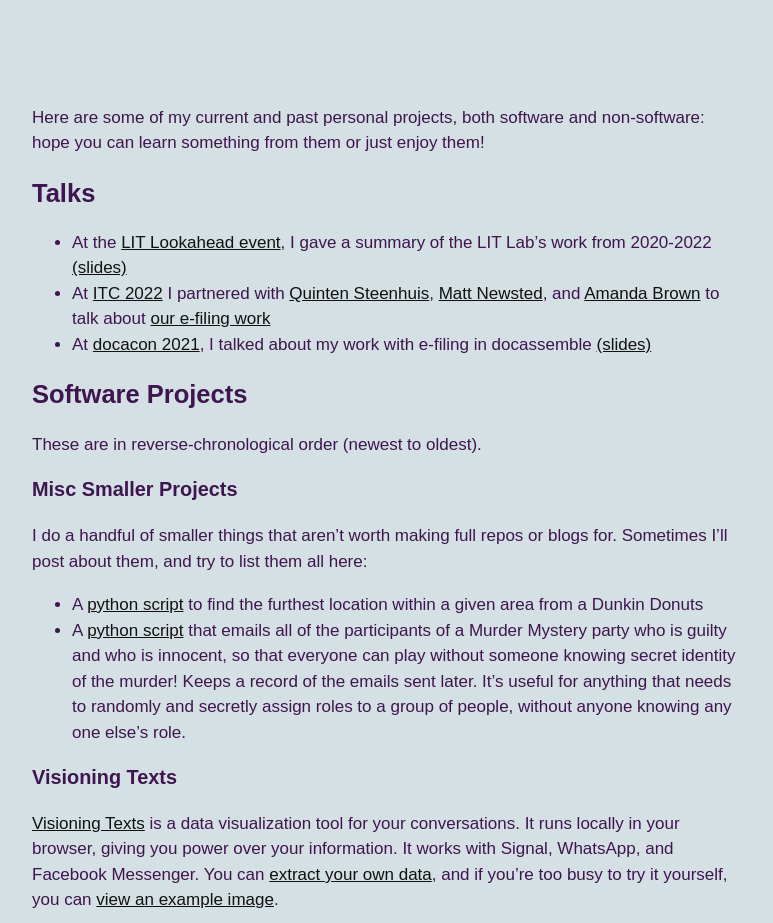
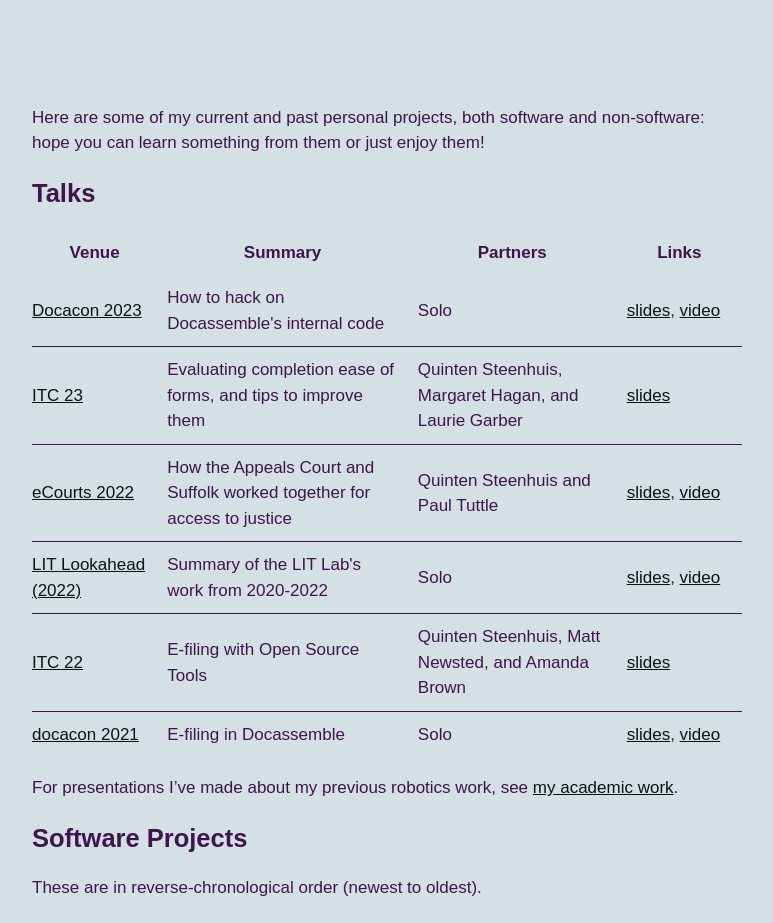
Before and after one commit to BryceStevenWilley/BryceStevenWilley.github.io, a Jekyll site: the page built from _pages/projects.md, in a window 1280 px wide. Shown: the part 504-1427 px from the top of the page, without its empty margins (253-1026 px from the left). Built offline with Jekyll 4.4.1, drawn with Linux system fonts in a browser that asks for light colours.

Commit message:
Updating talks
* all public talks I've made with Suffolk
* putting all in a table, so it's easier to read
* link back to academic talks
* add context for my realtime work, and add slides to Kavraki lab

```diff
--- a/_pages/projects.md
+++ b/_pages/projects.md
@@ -15,9 +15,65 @@
 
 ## Talks
 
-* At the [LIT Lookahead event](https://suffolklitlab.org/events/lookahead/), I gave a summary of the LIT Lab's work from 2020-2022 [(slides)](/litlookahead-slides)
-* At [ITC 2022](https://www.lsc.gov/events/events/lscs-innovations-technology-conference) I partnered with [Quinten Steenhuis](https://www.nonprofittechy.com/), [Matt Newsted](https://www.illinoislegalaid.org/about/our-people/staff), and [Amanda Brown](https://lagniappelawlab.org/personnel/amanda-brown/) to talk about [our e-filing work](https://www.lsc.gov/2022-innovations-technology-conference-schedule)
-* At [docacon 2021](https://docacon.com/), I talked about my work with e-filing in docassemble [(slides)](/docacon-slides)
+<table class="talks">
+  <thead>
+    <tr>
+      <th>Venue</th>
+      <th>Summary</th>
+      <th>Partners</th>
+      <th>Links</th>
+    </tr>
+  </thead>
+  <tbody>
+  <tr>
+    <td><a href="https://docacon.com/">Docacon 2023</a></td>
+    <td>How to <span class="hacker">hack</span> on Docassemble's internal code</td>
+    <td>Solo</td>
+    <td><a href="/docacon23-slides">slides</a>, <a href="https://www.youtube.com/watch?v=TcLFA9a1bHs&t=1390s">video</a>
+    </td>
+  </tr>
+  <tr>
+    <td><a href="https://www.lsc.gov/events/events/lscs-innovations-technology-conference">ITC 23</a></td>
+    <td>Evaluating completion ease of forms, and tips to improve them</td>
+    <td>Quinten Steenhuis, Margaret Hagan, and Laurie Garber</td>
+    <td><a href="https://docs.google.com/presentation/d/1dMKzyFIWJ_ILFJxhatGFx9lwtWE4OFSeSpb1ZItDbrQ/edit?usp=sharing">slides</a>
+    </td>
+  </tr>
+  <tr>
+    <td><a href="https://e-courts.org/conference-info/">eCourts 2022</a></td>
+    <td>
+    How the Appeals Court and Suffolk worked together for access to justice
+    </td>
+    <td>Quinten Steenhuis and Paul Tuttle</td>
+    <td><a href="https://docs.google.com/presentation/d/1tJ74Ip_fSNEIYu6Xu18j4ljYP4S1XBj83TloQ0cMd64/edit?usp=sharing">slides</a>, <a href="https://vimeo.com/780581207/3fda6a41a3?embedded=true&source=vimeo_logo&owner=11964368">video</a></td>
+  </tr>
+  <tr>
+    <td><a href="https://suffolklitlab.org/events/lookahead/">LIT Lookahead (2022)</a></td>
+    <td>Summary of the LIT Lab's work from 2020-2022</td>
+    <td>Solo</td>
+    <td><a href="/litlookahead-slides">slides</a>, <a href="https://youtu.be/jog3gxZc090?t=2322">video</a></td>
+  </tr>
+  <tr>
+    <td><a href="https://www.lsc.gov/events/events/lscs-innovations-technology-conference">ITC 22</a></td>
+    <td>
+    E-filing with Open Source Tools
+    </td>
+    <td>Quinten Steenhuis, Matt Newsted, and Amanda Brown</td>
+    <td><a href="https://dcs.google.com/presentation/d/1RrYLfxn9rCMbTI5KIfOysaVtidAaSrMt2-aQ_stJzA8/edit?usp=sharing">slides</a></td>
+  </tr>
+  <tr>
+    <td><a href="https://docacon.com/2021/index.html">docacon 2021</a></td>
+    <td>
+    E-filing in Docassemble
+    </td>
+    <td>Solo</td>
+    <td><a href="/docacon-slides">slides</a>, <a href="https://youtu.be/YB-e-MGtLgI?t=2165">video</a></td>
+  </tr>
+</tbody>
+</table>
+
+For presentations I've made about my previous robotics work, see [my academic work](/academic).
+
 
 ## Software Projects
 
--- a/_sass/components/_article.scss
+++ b/_sass/components/_article.scss
@@ -146,6 +146,67 @@
         }
     }
   }
+
+  table.talks {
+    table-layout: fixed;
+    width: 100%;
+    border-collapse: collapse;
+
+    thead th:nth-child(1) {
+      width: 15%;
+    }
+
+    thead th:nth-child(2) {
+      width: 30%;
+    }
+
+    thead th:nth-child(3) {
+      width: 25%;
+    }
+
+    thead th:nth-child(4) {
+      width: 15%;
+    }
+
+    thead th:nth-child(5) {
+      width: 15%;
+    }
+
+    th, td {
+      padding: 10px;
+      color: #3e154f;
+    }
+
+    tr {
+      border-bottom-style: solid;
+      border-bottom-width: 1px;
+      border-bottom-color: $t-nav-bg;
+    }
+
+    tr:last-child {
+      border-bottom-style: none;
+    }
+
+    th:nth-child(1), td:nth-child(1) {
+      padding: 0px;
+      padding-bottom: 5px;
+      padding-top: 5px;
+    }
+
+    img {
+      width: auto;
+      height: auto;
+    }
+
+    @media only screen and (max-width : 480px)
+    {
+        /* Smartphone view: 1 tile */
+        td
+        {
+        font-size: $base-font-size * 0.7;
+        }
+    }
+  }
 }
 
 blockquote {
```
Also changed, not shown: _pages/2-academic.md (+19 -0 lines).
